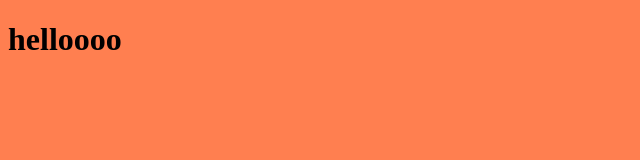
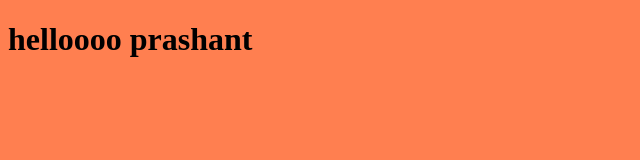
Before and after one commit to prashant-sharma93/Learngit, a plain HTML site: page index.html in a window 1280 px wide. Shown: the whole page, without its empty margins (0-640 px from the left). Drawn offline with Linux system fonts and the light colour scheme.

Commit message:
some change

```diff
--- a/index.html
+++ b/index.html
@@ -8,6 +8,6 @@
     <title>Document</title>
 </head>
 <body>
-    <h1>helloooo</h1>
+    <h1>helloooo prashant</h1>
 </body>
 </html>
```
